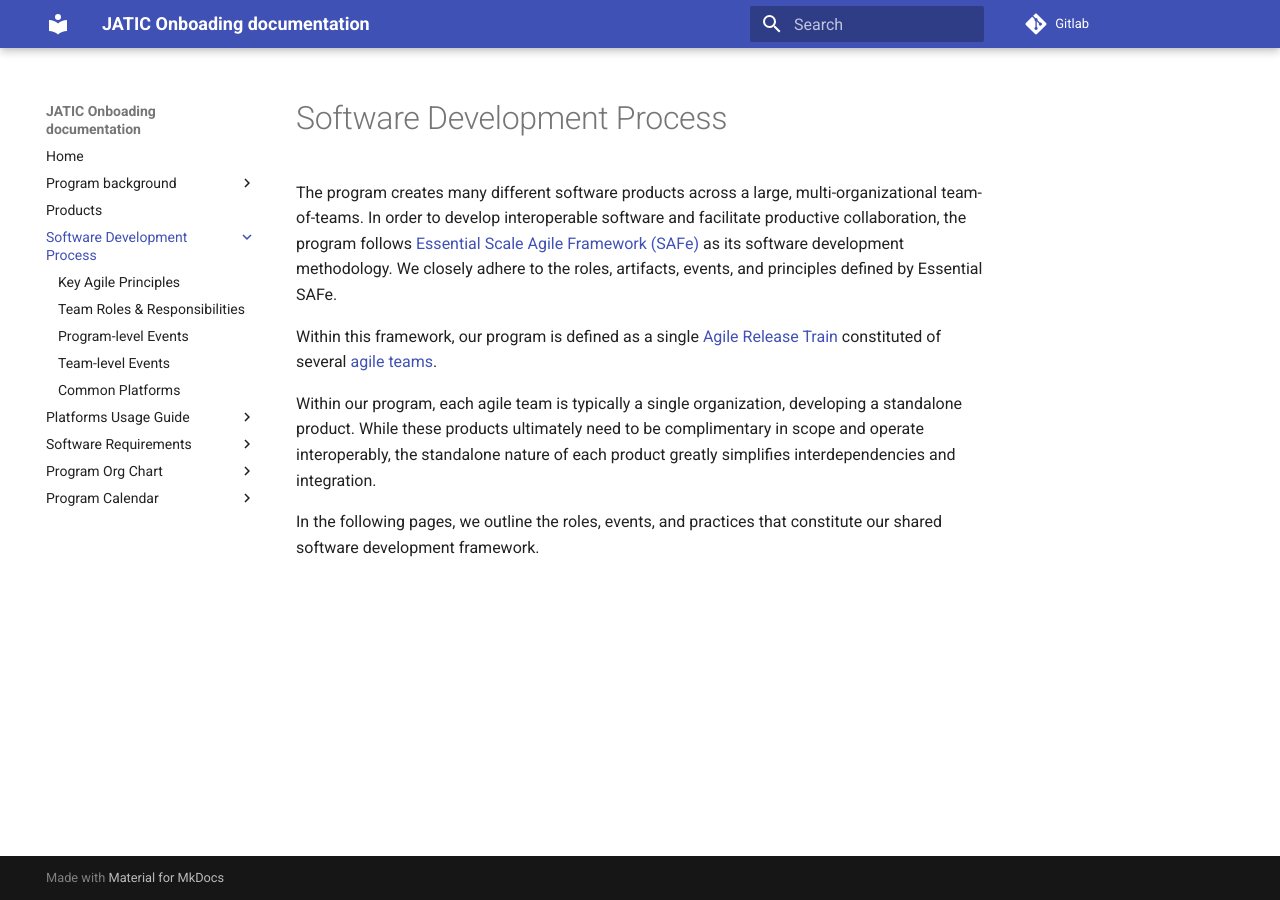
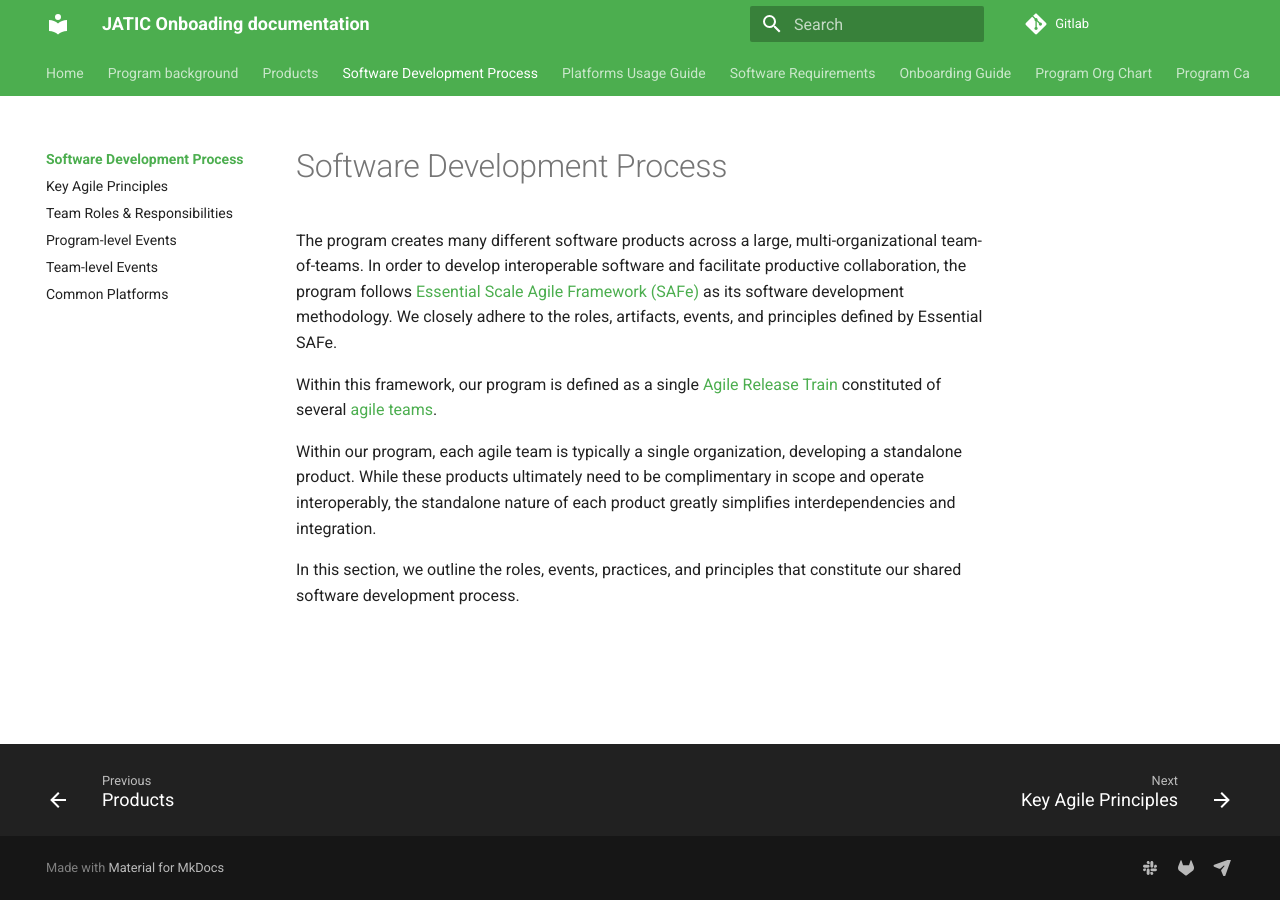
Before and after one commit to zheng0xd/JATIC-internal-docs, an MkDocs documentation site: the page built from docs/dev-process/index.md, in a window 1280 px wide. Built offline with MkDocs 1.6.1 and Material for MkDocs 9.7.7, drawn with Linux system fonts in a browser that asks for light colours.

Commit message:
add footer

```diff
--- a/docs/dev-process/index.md
+++ b/docs/dev-process/index.md
@@ -6,4 +6,4 @@ Within this framework, our program is defined as a single [Agile Release Train](
 
 Within our program, each agile team is typically a single organization, developing a standalone product. While these products ultimately need to be complimentary in scope and operate interoperably, the standalone nature of each product greatly simplifies interdependencies and integration.
 
-In the following pages, we outline the roles, events, and practices that constitute our shared software development framework.
+In this section, we outline the roles, events, practices, and principles that constitute our shared software development process.
--- a/mkdocs.yml
+++ b/mkdocs.yml
@@ -8,6 +8,20 @@ theme:
   name: material
   features:
     - navigation.indexes
+    - navigation.tabs
+    - navigation.footer
+  palette:
+    scheme: default
+    primary: green
+
+extra:
+  social:
+    - icon: fontawesome/brands/slack
+      link: https://cdaote.slack.com/
+    - icon: fontawesome/brands/gitlab
+      link: https://gitlab.jatic.net/
+    - icon: fontawesome/solid/paper-plane
+      link: mailto:<cdao-jatic@mail.mil>
 
 nav:
   - Home: 'index.md'
@@ -40,6 +54,7 @@ nav:
     - 'Branch, Merge, Release Guidance': 'sdp/branch-merge-release.md'
     - 'Open-sourcing Guidance': 'sdp/open-source-strategy.md'
     - 'General Python Coding Guidelines': 'sdp/coding-guidelines.md'
+  - 'Onboarding Guide': 'onboarding.md'
   - 'Program Org Chart':
     - 'ARiA': 'org-chart/aria.md'
     - 'IBM': 'org-chart/ibm.md'
```
